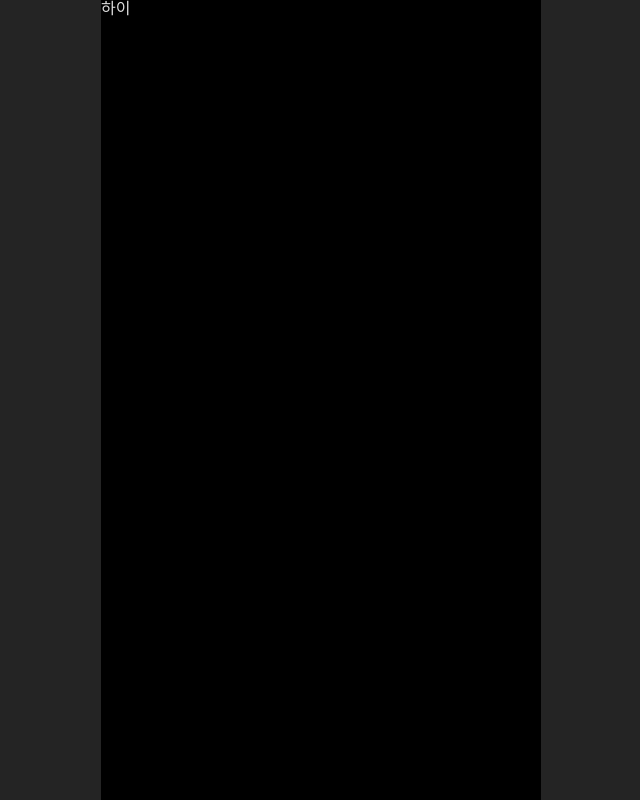
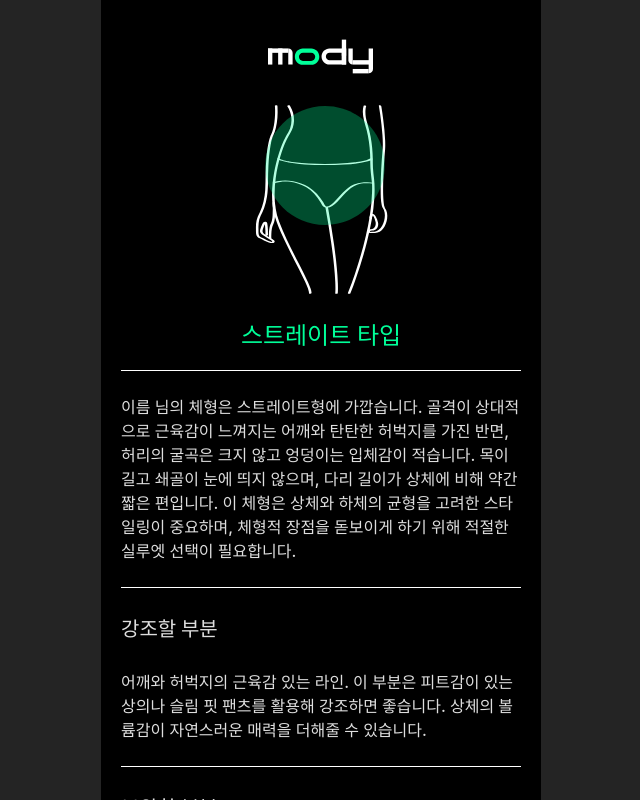
Before and after one commit to TeamMody/mody-front, a React (Vite) app: page /body-type in a window 1280 px wide. Shown: the whole page, without its empty margins (319-959 px from the left). Built offline with nearby package versions, Linux system fonts and the light colour scheme.

Commit message:
:art: style: #37 체형 분석결과 화면 구현

```diff
--- a/src/pages/home/ui/BodyTypePage.tsx
+++ b/src/pages/home/ui/BodyTypePage.tsx
@@ -1,9 +1,45 @@
 import styled from 'styled-components';
+import IcLogo from '@shared/assets/icon/ic-logo.svg';
+import IcBodyTypeSt from '@shared/assets/icon/ic-body-type-st.svg';
+import CustomDivider from '@shared/ui/CustomDivider.tsx';
+import CustomButton from '@shared/ui/CustomButton.tsx';
+import { useNavigate } from 'react-router';
+
+const detail = '이름 님의 체형은 스트레이트형에 가깝습니다. 골격이 상대적으로 근육감이 느껴지는 어깨와 탄탄한 허벅지를 가진 반면, 허리의 굴곡은 크지 않고 엉덩이는 입체감이 적습니다. 목이 길고 쇄골이 눈에 띄지 않으며, 다리 길이가 상체에 비해 약간 짧은 편입니다. 이 체형은 상체와 하체의 균형을 고려한 스타일링이 중요하며, 체형적 장점을 돋보이게 하기 위해 적절한 실루엣 선택이 필요합니다.';
+
+const emphasize = '어깨와 허벅지의 근육감 있는 라인. 이 부분은 피트감이 있는 상의나 슬림 핏 팬츠를 활용해 강조하면 좋습니다. 상체의 볼륨감이 자연스러운 매력을 더해줄 수 있습니다. ';
+
+const supplementation = '허리가 굴곡이 뚜렷하지 않으므로, 시각적으로 허리를 강조할 수 있는 스타일링이 필요합니다. 다리 길이를 더 길어 보이게 연출하는 하이웨스트 디자인을 추천합니다.';
 
 export const BodyTypePage = () => {
+  const navigate = useNavigate();
+
+  const handleNavigate = () => {
+    navigate('/', { replace: true });
+  };
+
   return (
     <Wrapper>
-      하이
+      <BodyTypeContainer>
+        <Logo src={IcLogo} />
+        <BodyTypeImage src={IcBodyTypeSt} />
+        <BodyType>스트레이트 타입</BodyType>
+      </BodyTypeContainer>
+      <DescriptionContainer>
+        <CustomDivider width="100%" border="0.5px" />
+        <Detail>
+          {detail}
+        </Detail>
+        <CustomDivider width="100%" border="0.5px" />
+        <Bold>강조할 부분</Bold>
+        <Detail>{emphasize}</Detail>
+        <CustomDivider width="100%" border="0.5px" />
+        <Bold>보완할 부분</Bold>
+        <Detail>{supplementation}</Detail>
+      </DescriptionContainer>
+      <ButtonContainer>
+        <CustomButton label="완료" onClick={handleNavigate} active={true} paddingTop="19px" paddingBottom="19px" />
+      </ButtonContainer>
     </Wrapper>
   );
 };
@@ -14,5 +50,54 @@ const Wrapper = styled.div`
   width: 100vw;
   max-width: 440px;
   height: 100vh;
+  padding: 0 20px;
   background-color: ${({ theme }) => theme.colors.gray900};
+  overflow-y: scroll;
 `;
+
+const BodyTypeContainer = styled.div`
+  width: 100%;
+  display: flex;
+  flex-direction: column;
+  align-items: center;
+`;
+
+const Logo = styled.img`
+  object-fit: cover;
+  width: 26.7%;
+  margin-top: 39px;
+`;
+
+const BodyTypeImage = styled.img`
+  object-fit: cover;
+  margin-top: 31px;
+  margin-bottom: 25px;
+`;
+
+const BodyType = styled.p`
+  font: ${({ theme }) => theme.fonts.heading_bold_24px};
+  color: ${({ theme }) => theme.colors.green500};
+`;
+
+const DescriptionContainer = styled.div`
+  display: flex;
+  flex-direction: column;
+  margin-top: 17px;
+  gap: 24px;
+`;
+
+const Bold = styled.p`
+  font: ${({ theme }) => theme.fonts.heading_medium_20px};
+  font-weight: bold;
+`;
+
+const Detail = styled.p`
+  font: ${({ theme }) => theme.fonts.body_medium_16px};
+`;
+
+const ButtonContainer = styled.div`
+  display: flex;
+  flex-direction: column;
+  margin-top: 36px;
+  margin-bottom: 56px;
+`;
```
Also changed, not shown: src/shared/assets/icon/ic-body-type-st.svg (added).
